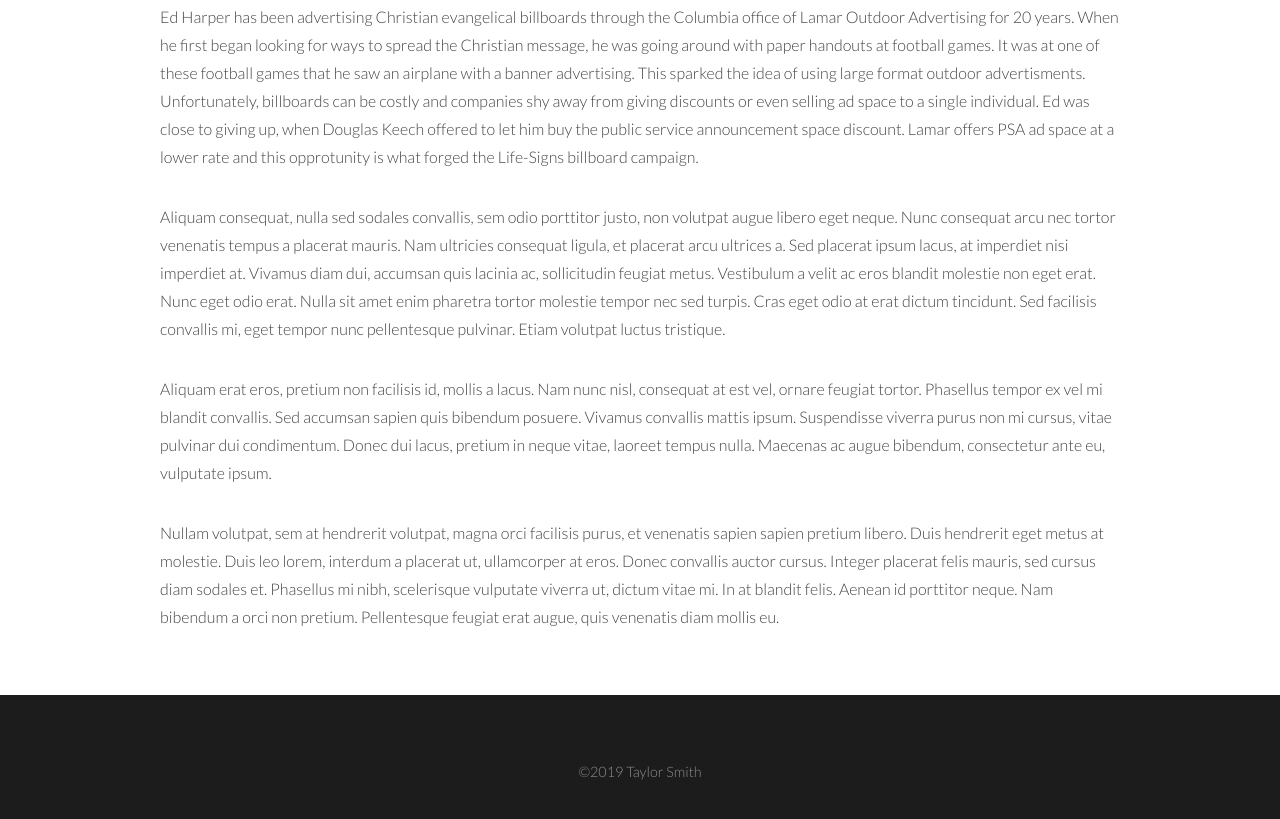
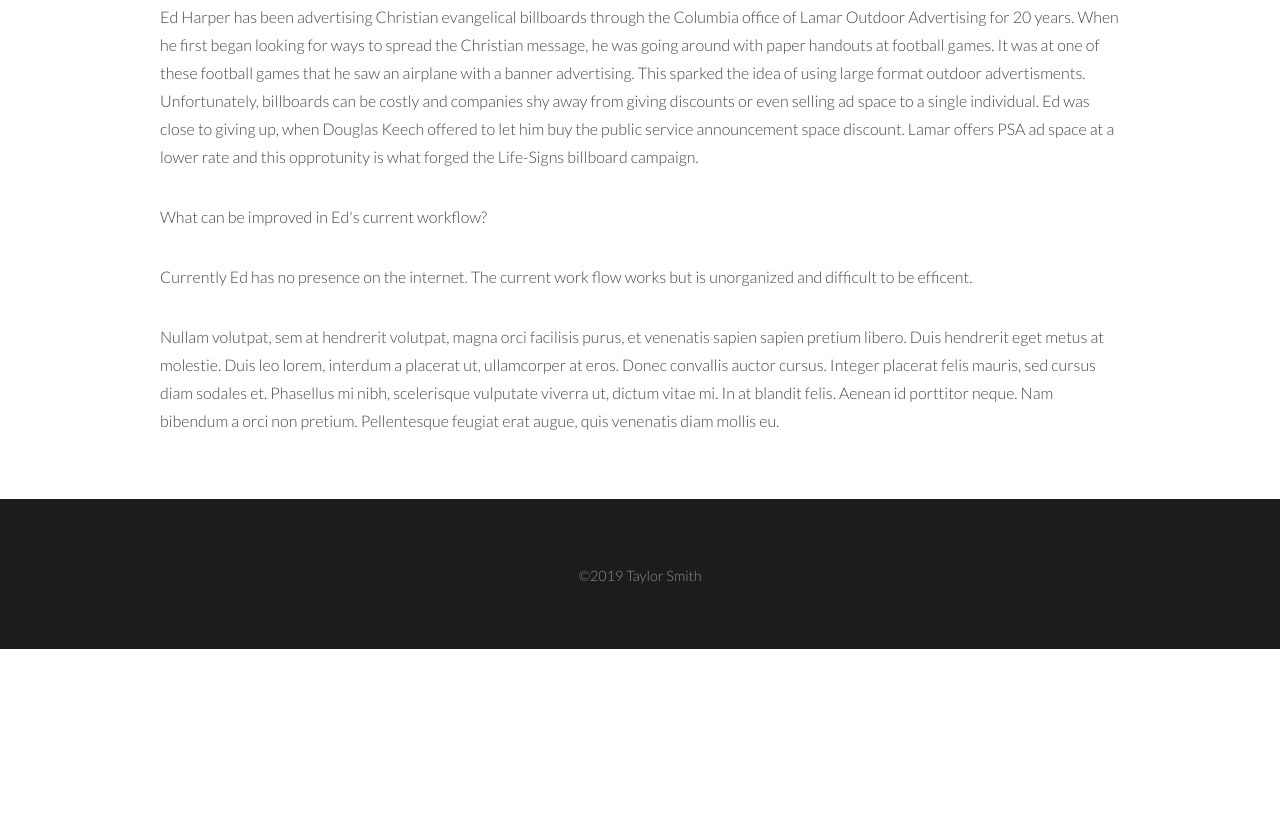
Before and after one commit to life-signs/life-signs.github.io, a plain HTML site: page design-challenge.html in a window 1280 px wide. Shown: the part 756-1575 px from the top of the page. After the commit the page ends 1405 px from the top, so only its background shows below. Drawn offline with Linux system fonts and the light colour scheme.

Commit message:
Update design-challenge.html

```diff
--- a/design-challenge.html
+++ b/design-challenge.html
@@ -39,8 +39,8 @@
 						<p class="info">Is there a better way to do "Jesus Billboards?"</p>
 					</header>
 					<p>Ed Harper has been advertising Christian evangelical billboards through the Columbia office of Lamar Outdoor Advertising for 20 years. When he first began looking for ways to spread the Christian message, he was going around with paper handouts at football games. It was at one of these football games that he saw an airplane with a banner advertising. This sparked the idea of using large format outdoor advertisments. Unfortunately, billboards can be costly and companies shy away from giving discounts or even selling ad space to a single individual. Ed was close to giving up, when Douglas Keech offered to let him buy the public service announcement space discount. Lamar offers PSA ad space at a lower rate and this opprotunity is what forged the Life-Signs billboard campaign.   </p>
-					<p>Aliquam consequat, nulla sed sodales convallis, sem odio porttitor justo, non volutpat augue libero eget neque. Nunc consequat arcu nec tortor venenatis tempus a placerat mauris. Nam ultricies consequat ligula, et placerat arcu ultrices a. Sed placerat ipsum lacus, at imperdiet nisi imperdiet at. Vivamus diam dui, accumsan quis lacinia ac, sollicitudin feugiat metus. Vestibulum a velit ac eros blandit molestie non eget erat. Nunc eget odio erat. Nulla sit amet enim pharetra tortor molestie tempor nec sed turpis. Cras eget odio at erat dictum tincidunt. Sed facilisis convallis mi, eget tempor nunc pellentesque pulvinar. Etiam volutpat luctus tristique.</p>
-					<p>Aliquam erat eros, pretium non facilisis id, mollis a lacus. Nam nunc nisl, consequat at est vel, ornare feugiat tortor. Phasellus tempor ex vel mi blandit convallis. Sed accumsan sapien quis bibendum posuere. Vivamus convallis mattis ipsum. Suspendisse viverra purus non mi cursus, vitae pulvinar dui condimentum. Donec dui lacus, pretium in neque vitae, laoreet tempus nulla. Maecenas ac augue bibendum, consectetur ante eu, vulputate ipsum.</p>
+					<p>What can be improved in Ed's current workflow? </p>
+					<p>Currently Ed has no presence on the internet. The current work flow works but is unorganized and difficult to be efficent.</p>
 					<p>Nullam volutpat, sem at hendrerit volutpat, magna orci facilisis purus, et venenatis sapien sapien pretium libero. Duis hendrerit eget metus at molestie. Duis leo lorem, interdum a placerat ut, ullamcorper at eros. Donec convallis auctor cursus. Integer placerat felis mauris, sed cursus diam sodales et. Phasellus mi nibh, scelerisque vulputate viverra ut, dictum vitae mi. In at blandit felis. Aenean id porttitor neque. Nam bibendum a orci non pretium. Pellentesque feugiat erat augue, quis venenatis diam mollis eu.</p>
 				</div>
 			</section>
```
